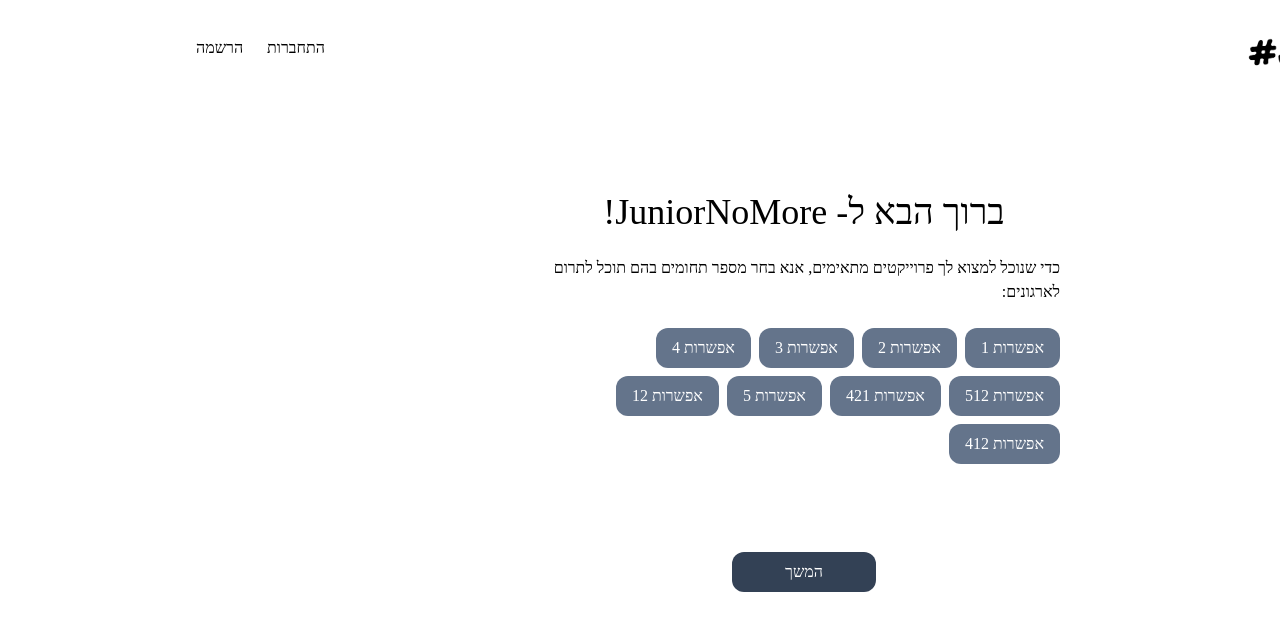
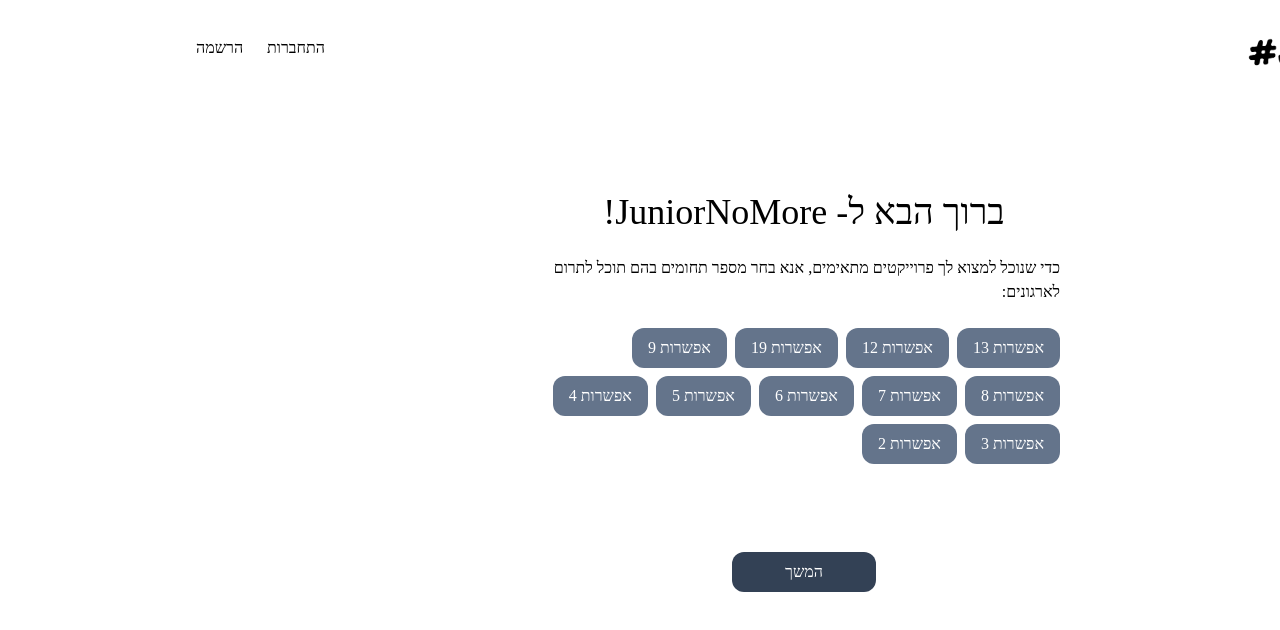
Before and after one commit to matanweiss/juniorNoMore, a React (Create React App) app: page /first-login in a window 1280 px wide. Shown: the top 630 px of the page. Built offline with nearby package versions, Linux system fonts and the light colour scheme.

Commit message:
changed toggles to 'toggle' instead of 'button'

```diff
--- /dev/null
+++ b/src/components/GenreToggle.js
@@ -0,0 +1,19 @@
+import { useState } from "react";
+
+const GenreToggle = (props) => {
+
+    const [isChecked, setIsChecked] = useState(false);
+
+    const handleChange = () => setIsChecked(!isChecked);
+
+    return (
+        <label>
+            <input name={props.text} type="checkbox" className="absolute opacity-0" checked={isChecked} onChange={handleChange} />
+            <div className={`${isChecked ? 'bg-slate-700' : 'bg-slate-500'} cursor-pointer px-4 py-2 text-white rounded-xl hover:bg-slate-600`}>
+                {props.text}
+            </div >
+        </label>
+    );
+}
+
+export default GenreToggle;
--- a/src/components/ToggleButton.js
+++ /dev/null
@@ -1,21 +0,0 @@
-import { useState } from "react";
-
-const ToggleButton = (props) => {
-
-    const [isSelected, setIsSelected] = useState(false);
-
-    const handleClick = e => {
-        setIsSelected(!isSelected);
-        props.action(e);
-    }
-
-    return (
-        <button onClick={handleClick} name={props.name}
-            className={`${isSelected ? 'bg-slate-700' : 'bg-slate-500'} px-4 hover:bg-slate-200"
-                 py-2 text-white rounded-xl hover:bg-slate-600 `}>
-            {props.text}
-        </button >
-    );
-}
-
-export default ToggleButton;
--- a/src/pages/FirstLogin.js
+++ b/src/pages/FirstLogin.js
@@ -1,42 +1,46 @@
-import { useState } from "react";
+import { useRef, useState } from "react";
 import Button from "../components/Button";
-import ToggleButton from "../components/ToggleButton";
+import GenreToggle from "../components/GenreToggle";
 
 const FirstLogin = () => {
 
-    const [genres, setGenres] = useState([
-        { name: 'אפשרות 1', isSelected: false },
-        { name: 'אפשרות 2', isSelected: false },
-        { name: 'אפשרות 3', isSelected: false },
-        { name: 'אפשרות 4', isSelected: false },
-        { name: 'אפשרות 512', isSelected: false },
-        { name: 'אפשרות 421', isSelected: false },
-        { name: 'אפשרות 5', isSelected: false },
-        { name: 'אפשרות 12', isSelected: false },
-        { name: 'אפשרות 412', isSelected: false },
-    ])
+    const genresRef = useRef();
+
+    const genres = [
+        'אפשרות 13',
+        'אפשרות 12',
+        'אפשרות 19',
+        'אפשרות 9',
+        'אפשרות 8',
+        'אפשרות 7',
+        'אפשרות 6',
+        'אפשרות 5',
+        'אפשרות 4',
+        'אפשרות 3',
+        'אפשרות 2',
+    ];
 
     const renderGenres = () => genres.map(genre =>
-        <ToggleButton name={genre.name} key={genre.name} action={handleGenreClick} text={genre.name} />
+        <GenreToggle name={genre} key={genre} text={genre} />
     );
 
-    const handleGenreClick = e => {
-        const name = e.target.name;
-        console.log(name);
-        const newGenres = genres.map(genre => genre.name === name ? { ...genre, isSelected: !genre.isSelected } : genre);
-        setGenres(newGenres);
+    const logGenres = () => {
+        const children = genresRef.current.children;
+        for (let i = 0; i < children.length; i++) {
+            const child = children[i].firstChild;
+            console.log(child.checked, child.name);
+        }
     }
-
 
     return (
         <div className="mx-4 lg:mx-auto max-w-lg mt-12 lg:mt-24 space-y-6">
             <h1 className="text-2xl text-center lg:text-4xl">ברוך הבא ל- JuniorNoMore!</h1>
             <p>כדי שנוכל למצוא לך פרוייקטים מתאימים, אנא בחר מספר תחומים בהם תוכל לתרום לארגונים:</p>
-            <div className="flex gap-2 flex-wrap">
+            <div ref={genresRef} className="flex gap-2 flex-wrap">
                 {renderGenres()}
             </div>
             <div className="lg:text-center">
-                <Button text="המשך" additionalClasses="w-full lg:w-36  mt-16" />
+                <Button action={logGenres} text="המשך" additionalClasses="w-full lg:w-36  mt-16" />
             </div>
         </div>
 
```
